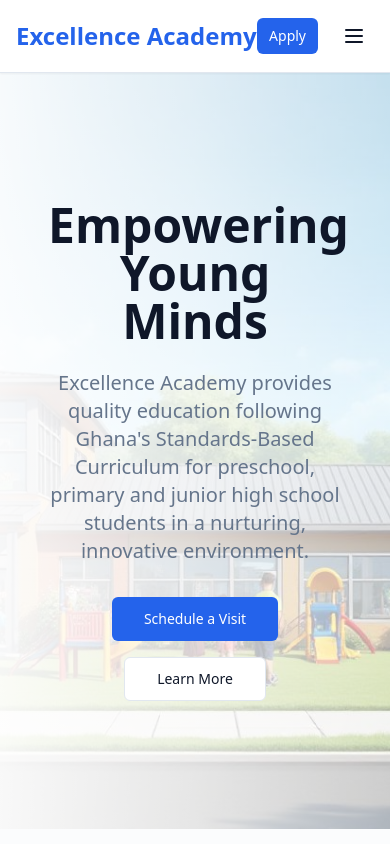
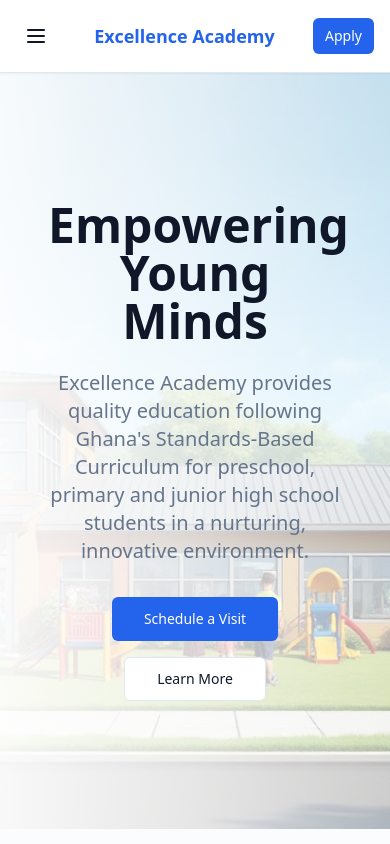
Before and after one commit to Drunken-Sage/project-port-porter, a React (Vite) app: page / in a window 390 px wide. Shown: the top 844 px of the page. Built offline with nearby package versions, Linux system fonts and the light colour scheme.

Commit message:
Refactor header layout

```diff
--- a/src/components/Navigation.tsx
+++ b/src/components/Navigation.tsx
@@ -26,35 +26,9 @@ const Navigation = () => {
   return (
     <nav className="border-b bg-card sticky top-0 z-50 shadow-sm">
       <div className="container mx-auto px-4 py-4">
-        <div className="flex items-center justify-between">
-          <Link to="/" className="flex-shrink-0">
-            <h1 className="text-2xl font-bold text-primary">Excellence Academy</h1>
-          </Link>
-
-          {/* Desktop Navigation */}
-          <div className="hidden md:flex items-center gap-6">
-            {navLinks.map((link) => (
-              <Link
-                key={link.to}
-                to={link.to}
-                className={`transition-colors ${isActive(link.to)
-                    ? 'text-primary font-semibold'
-                    : 'text-foreground hover:text-primary'
-                  }`}
-              >
-                {link.label}
-              </Link>
-            ))}
-            <Link to="/contact">
-              <Button>Apply Now</Button>
-            </Link>
-          </div>
-
-          {/* Mobile menu button */}
+      <div className="flex items-center justify-between">
+          {/* Mobile menu button - Left side */}
           <div className="flex md:hidden items-center">
-            <Link to="/contact" className="mr-4">
-              <Button size="sm" className="text-sm">Apply</Button>
-            </Link>
             <Dialog.Root open={isOpen} onOpenChange={setIsOpen}>
               <Dialog.Trigger asChild>
                 <button
@@ -98,6 +72,37 @@ const Navigation = () => {
               </Dialog.Portal>
             </Dialog.Root>
           </div>
+
+          {/* School Name - Center on mobile, left on desktop */}
+          <Link to="/" className="flex-shrink-0 mx-auto md:mx-0 md:ml-0">
+            <h1 className="text-lg sm:text-xl md:text-2xl font-bold text-primary">Excellence Academy</h1>
+          </Link>
+
+          {/* Desktop Navigation */}
+          <div className="hidden md:flex items-center gap-6">
+            {navLinks.map((link) => (
+              <Link
+                key={link.to}
+                to={link.to}
+                className={`transition-colors ${isActive(link.to)
+                    ? 'text-primary font-semibold'
+                    : 'text-foreground hover:text-primary'
+                  }`}
+              >
+                {link.label}
+              </Link>
+            ))}
+            <Link to="/contact">
+              <Button>Apply Now</Button>
+            </Link>
+          </div>
+
+          {/* Apply button - Mobile only, right side */}
+          <div className="flex md:hidden">
+            <Link to="/contact">
+              <Button size="sm" className="text-sm">Apply</Button>
+            </Link>
+          </div>
         </div>
       </div>
     </nav>
```
